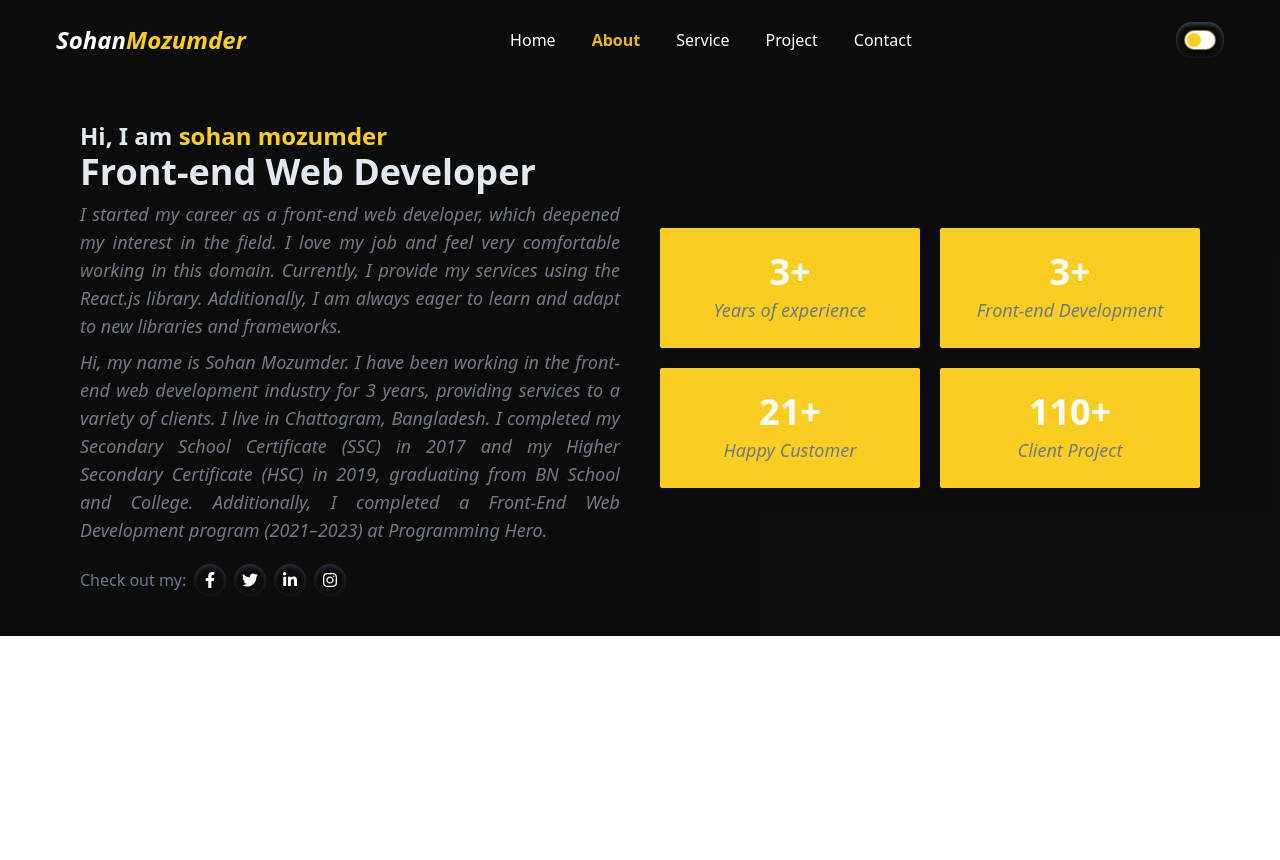
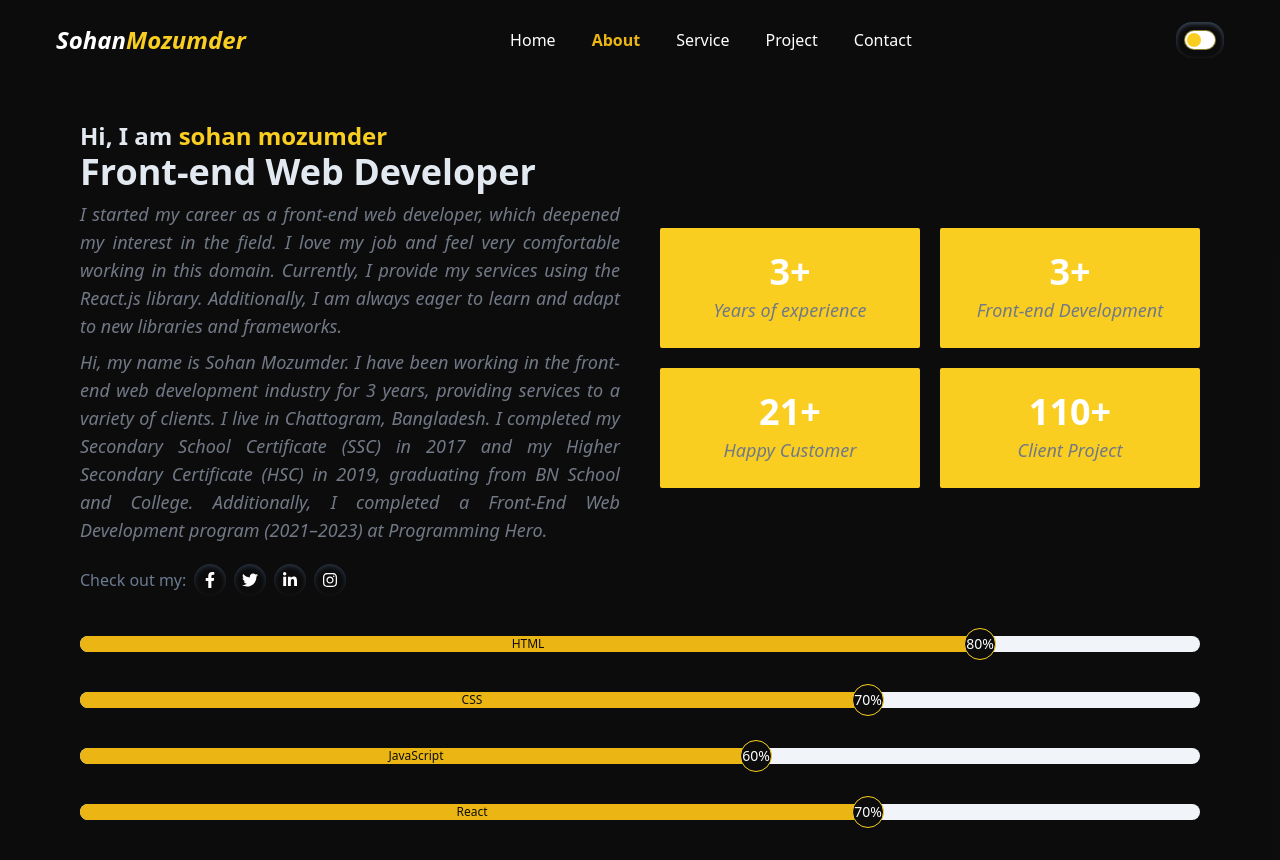
Before and after one commit to sohanwebdevctg/myPersonalPortfolio, a React (Vite) app: page /about in a window 1280 px wide. Before the commit the page ends 800 px from the top, so only its background shows below. Built offline with nearby package versions, Linux system fonts and the light colour scheme.

Commit message:
adding progressbar in xl device

```diff
--- a/src/Pages/About/About.jsx
+++ b/src/Pages/About/About.jsx
@@ -59,10 +59,29 @@ const About = () => {
               </div>
             </div>
             {/* experience end */}
-
           </div>
           {/* about and experience end */}
           {/* skill start */}
+          <div className="mt-10">
+            <ul className="space-y-6 xl:space-y-10">
+              <li className="h-4 bg-slate-100 rounded-lg flex items-center">
+                <span className="bg-yellow-500 h-4 rounded-lg w-[80%] flex items-center justify-center text-xs text-black">HTML</span>
+                <span className=" w-[20%]"><span className="bg-black text-white rounded-full flex justify-center items-center p-2 w-8 h-8 z-50 border-[1px] border-yellow-400 text-[10px] xl:text-sm -ml-3">80%</span></span>
+              </li>
+              <li className="h-4 bg-slate-100 rounded-lg flex items-center">
+                <span className="bg-yellow-500 h-4 rounded-lg w-[70%] flex items-center justify-center text-xs text-black">CSS</span>
+                <span className=" w-[30%]"><span className="bg-black text-white rounded-full flex justify-center items-center p-2 w-8 h-8 z-50 border-[1px] border-yellow-400 text-[10px] xl:text-sm -ml-3">70%</span></span>
+              </li>
+              <li className="h-4 bg-slate-100 rounded-lg flex items-center">
+                <span className="bg-yellow-500 h-4 rounded-lg w-[60%] flex items-center justify-center text-xs text-black">JavaScript</span>
+                <span className=" w-[40%]"><span className="bg-black text-white rounded-full flex justify-center items-center p-2 w-8 h-8 z-50 border-[1px] border-yellow-400 text-[10px] xl:text-sm -ml-3">60%</span></span>
+              </li>
+              <li className="h-3 xl:h-4 bg-slate-100 rounded-lg flex items-center">
+                <span className="bg-yellow-500 h-3 xl:h-4 rounded-lg w-[70%] flex items-center justify-center text-[10px] xl:text-xs text-black">React</span>
+                <span className=" w-[30%]"><span className="bg-black text-white rounded-full flex justify-center items-center p-2 w-8 h-8 z-50 border-[1px] border-yellow-400 text-[10px] xl:text-sm -ml-3">70%</span></span>
+              </li>
+            </ul>
+          </div>
           {/* skill end */}
         </div>
       {/* content section end */}
```
